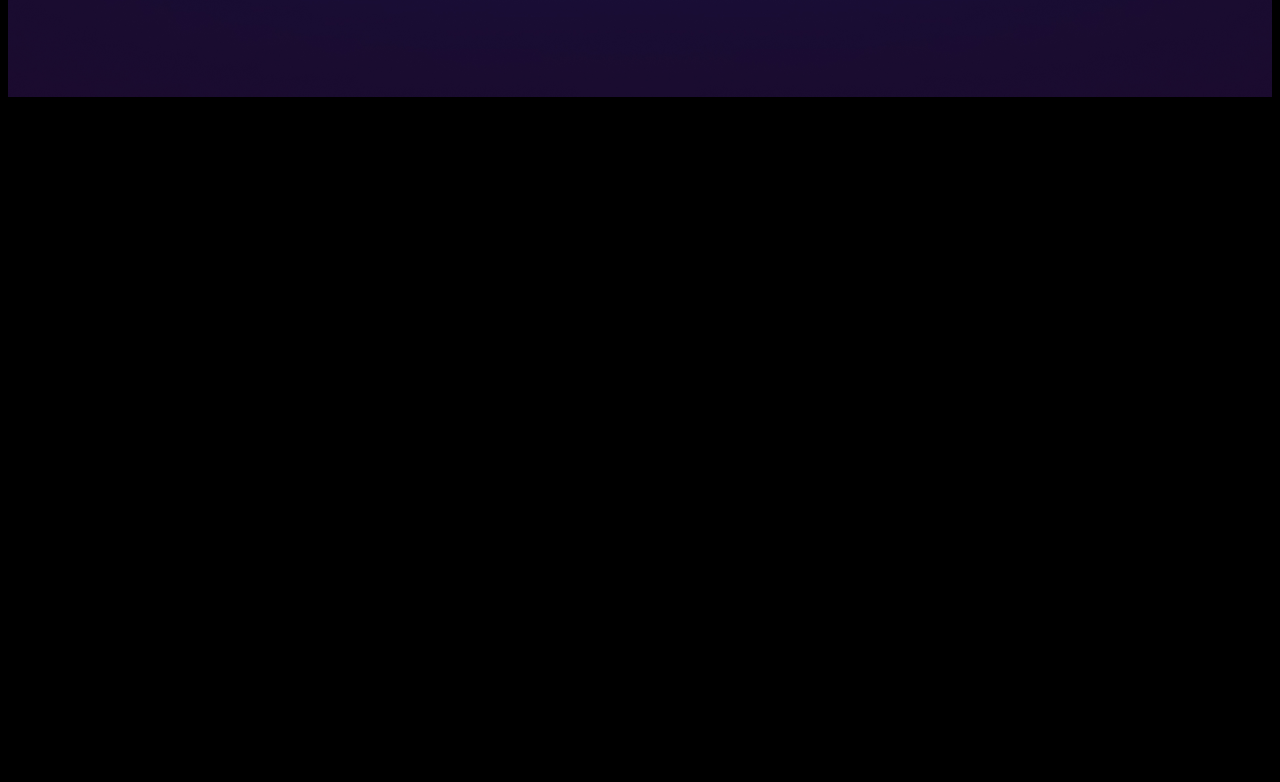
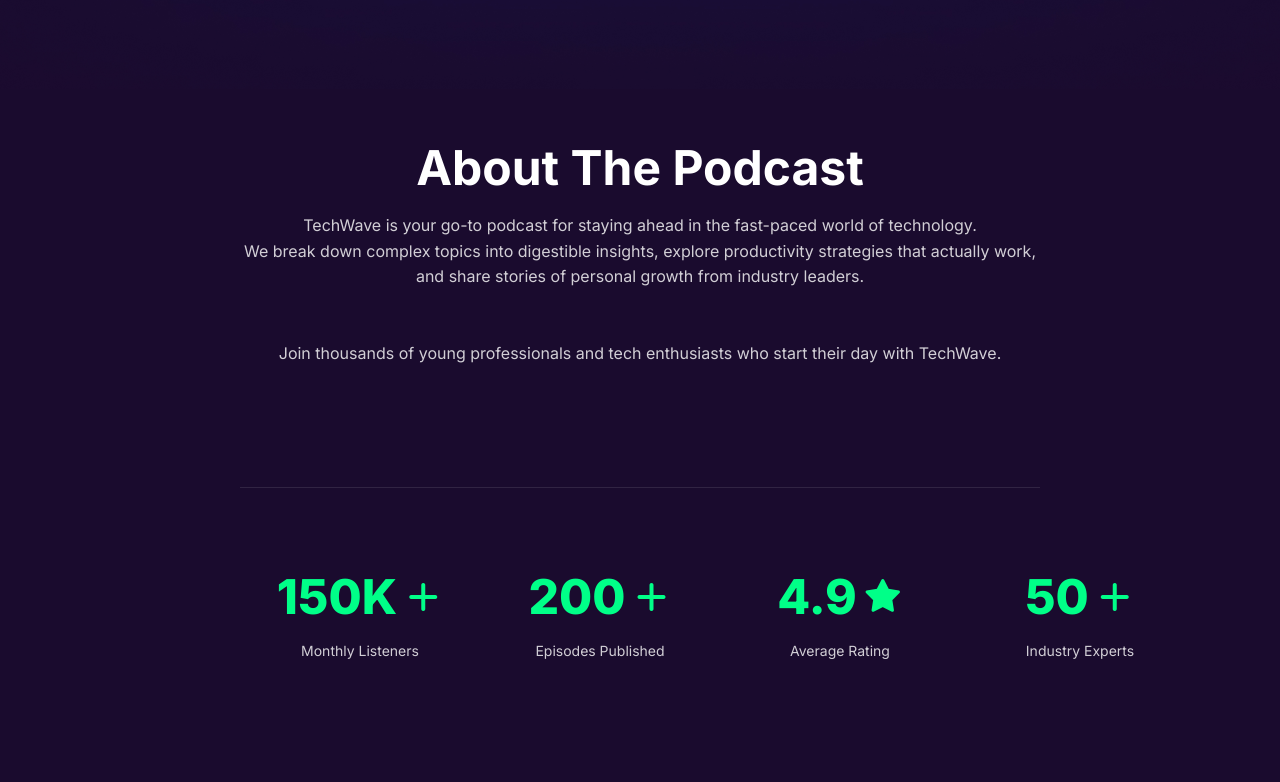
Before and after one commit to rabeya121/2nd-assain-TechWave, a plain HTML site: page index.html in a window 1280 px wide. Shown: the part 763-1545 px from the top of the page. Before the commit the page ends 868 px from the top, so only its background shows below. Drawn offline with Linux system fonts and the light colour scheme.

Commit message:
added about section

```diff
--- a/index.html
+++ b/index.html
@@ -61,10 +61,41 @@
                 <button class="btn-secondary"><i class="fa-regular fa-envelope"></i> Subscribe</button>
             </div>
         </section>
-        <!-- About Section -->
+    </header>
+    <main>
+        <section id="about" class="about display-flex">
+            <div class="container display-flex">
+                <h2>About The Podcast</h2>
+                <p class="about-text">
+                    TechWave is your go-to podcast for staying ahead in the fast-paced world of technology. <br>  We break
+                    down complex topics into digestible  insights, explore productivity strategies that actually  work,<br>
+                    and share stories of personal growth from industry leaders. <br><br><br>
+
+                    Join thousands of young professionals and tech enthusiasts who start their day with TechWave.
+                </p>
+
+                <div class="about-line"></div>
 
 
-    </header>
+                <div class="card-box display-flex">
+                    <div class="box">
+                        <h3>150K<i class="fa-solid fa-plus"></i></h3><span>Monthly Listeners</span>
+                    </div>
+                    <div class="box">
+                        <h3>200<i class="fa-solid fa-plus"></i></h3><span>Episodes Published</span>
+                    </div>
+                    <div class="box">
+                        <h3>4.9<i class="fa-solid fa-star"></i></h3><span>Average Rating</span>
+                    </div>
+                    <div class="box">
+                        <h3>50<i class="fa-solid fa-plus"></i></h3><span>Industry Experts</span>
+                    </div>
+                </div>
+            </div>
+        </section>
+
+
+    </main>
 
 
 </body>
--- a/styles/techwave.css
+++ b/styles/techwave.css
@@ -8,6 +8,11 @@
     font-style: normal;
 }
 
+* {
+    margin: 0;
+    padding: 0;
+    box-sizing: border-box;
+}
 
 .display-flex {
     display: flex;
@@ -110,8 +115,8 @@ body {
     font-size: 16px;
 }
 
-.banner-buttons{
-    gap :8px;
+.banner-buttons {
+    gap: 8px;
 }
 
 
@@ -273,6 +278,121 @@ body {
     z-index: 2;
 }
 
+
+/* About Section */
+.about {
+    width:100%;
+
+    justify-content: center;
+    background: rgba(26, 11, 46, 1);
+}
+
+.about .container {
+    width: 1200px;
+    flex-direction: column;
+    align-items: center;
+    padding: 50px 200px 120px 200px;
+}
+
+.about h2 {
+    width: 1200px;
+    height: 58px;
+    color: rgba(255, 255, 255, 1);
+    font-size: 48px;
+    font-weight: 700;
+    line-height: 58px;
+    text-align: center;
+    text-transform: capitalize;
+    margin: 0 0 16px 0;
+}
+
+.about-text {
+    width: 800px;
+    color: rgba(255, 255, 255, 1);
+    opacity: 0.8;
+    font-size: 16px;
+    font-weight: 400;
+    line-height: 1.6;
+    text-align: center;
+    margin: 0 0 80px 0;
+    white-space: normal;
+}
+.about-line {
+    max-width: 1200px;
+    width: 100%;
+    border-top: 1px solid rgba(255, 255, 255, 0.1);
+    margin: 40px auto 80px;
+}
+
+
+.card-box {
+    width: 100%;
+    display: flex;
+    justify-content: space-between;
+}
+
+.card-box .box {
+    width: 240px;
+    height: 94px;
+    display: flex;
+    flex-direction: column;
+    gap: 16px;
+
+}
+
+.card-box .box h3 {
+   width: 240px;
+    height: 58px;
+    display: flex;
+    align-items: center;
+    justify-content: center;
+    gap: 6px;
+    color: rgba(0, 255, 136, 1);
+    font-size: 48px;
+    font-weight: 800;
+    line-height: 58px;
+
+}
+
+.card-box .box h3 i {
+    font-size: 32px;
+
+
+}
+
+.card-box .box h3 .fa-plus {
+
+    font-weight: 900;
+}
+
+.card-box .box span {
+    width: 240px;
+    height: 20px;
+    color: rgba(255, 255, 255, 1);
+    opacity: 0.8;
+    font-size: 14px;
+    font-weight: 400;
+    justify-content: center;
+    text-align: center;
+    align-items: center;
+}
+
+
+
+/* ===== Responsive ===== */
+@media (max-width: 576px) {
+  .about-title {
+    font-size: 32px;
+    line-height: 40px;
+  }
+
+  .about-stats {
+    grid-template-columns: repeat(2, 1fr);
+    gap: 32px;
+  }
+}
+
+
 @media screen and (max-width: 576px) {
     .navbar {
         padding: 16px 20px;
@@ -292,6 +412,7 @@ body {
     .navbar .nav-btn {
         display: none;
     }
+
     .nav-links {
         display: none;
         position: absolute;
@@ -304,7 +425,7 @@ body {
         z-index: 2000;
     }
 
-    #menu-toggle:checked ~ .nav-links {
+    #menu-toggle:checked~.nav-links {
         display: flex;
     }
 
@@ -352,6 +473,7 @@ body {
     }
 
 }
+
 @media screen and (min-width: 576px) and (max-width: 992px) {
 
     .navbar {
```
